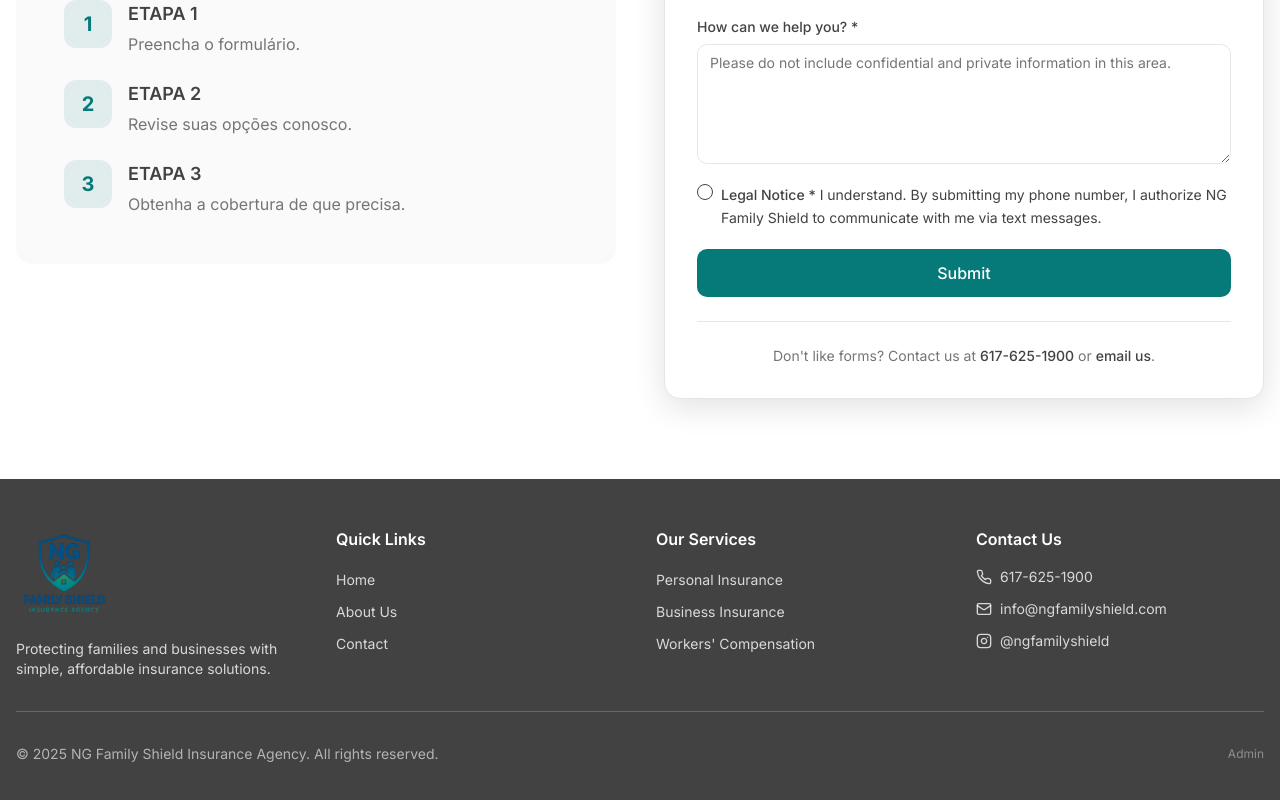
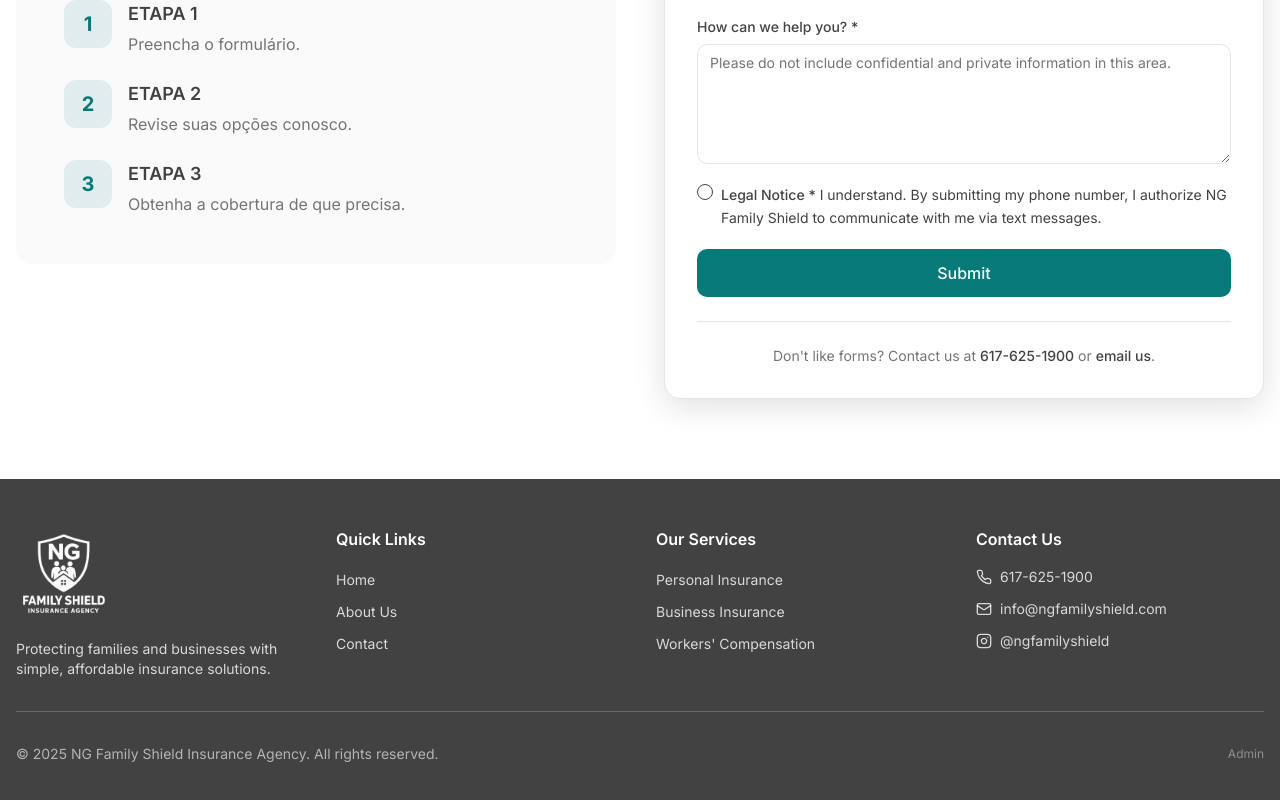
Before and after one commit to LUISFELIPE01010/secure-haven-agency, a React (Vite) app: page / in a window 1280 px wide. Shown: the part 5336-6136 px from the top of the page. Built offline with nearby package versions, Linux system fonts and the light colour scheme; the HTML template or start-up script is replaced by a standard one.

Commit message:
Visual edit in Lovable
Edited UI in Lovable

```diff
--- a/src/components/Footer.tsx
+++ b/src/components/Footer.tsx
@@ -2,17 +2,16 @@ import { Link } from 'react-router-dom';
 import { useTranslation } from 'react-i18next';
 import { Mail, Phone, Instagram } from 'lucide-react';
 import logo from '@/assets/logo.png';
-
 const Footer = () => {
-  const { t } = useTranslation();
-
-  return (
-    <footer className="bg-primary text-primary-foreground">
+  const {
+    t
+  } = useTranslation();
+  return <footer className="bg-primary text-primary-foreground">
       <div className="container mx-auto px-4 py-12">
         <div className="grid grid-cols-1 md:grid-cols-2 lg:grid-cols-4 gap-8">
           {/* Brand */}
           <div>
-            <img src={logo} alt="NG Family Shield" className="h-24 w-auto mb-4" />
+            <img alt="NG Family Shield" className="h-24 w-auto mb-4" src="/lovable-uploads/4c60acde-edbf-4e56-b0d8-44838fae2a09.png" />
             <p className="text-sm text-primary-foreground/80">
               {t('footer.tagline')}
             </p>
@@ -80,12 +79,7 @@ const Footer = () => {
               </li>
               <li className="flex items-center gap-2 text-sm text-primary-foreground/80">
                 <Instagram className="h-4 w-4" />
-                <a
-                  href="https://www.instagram.com/ngfamilyshield/"
-                  target="_blank"
-                  rel="noopener noreferrer"
-                  className="hover:text-primary-foreground transition-colors"
-                >
+                <a href="https://www.instagram.com/ngfamilyshield/" target="_blank" rel="noopener noreferrer" className="hover:text-primary-foreground transition-colors">
                   @ngfamilyshield
                 </a>
               </li>
@@ -98,17 +92,12 @@ const Footer = () => {
             <p className="text-sm text-primary-foreground/60">
               © {new Date().getFullYear()} NG Family Shield Insurance Agency. {t('footer.rights')}
             </p>
-            <Link
-              to="/auth"
-              className="text-xs text-primary-foreground/40 hover:text-primary-foreground/60 transition-colors"
-            >
+            <Link to="/auth" className="text-xs text-primary-foreground/40 hover:text-primary-foreground/60 transition-colors">
               Admin
             </Link>
           </div>
         </div>
       </div>
-    </footer>
-  );
+    </footer>;
 };
-
 export default Footer;
```
Also changed, not shown: public/lovable-uploads/4c60acde-edbf-4e56-b0d8-44838fae2a09.png (added).
